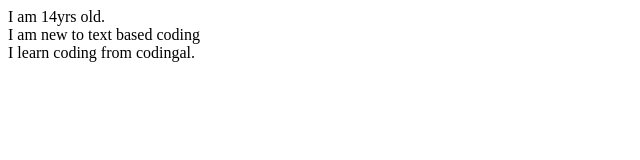
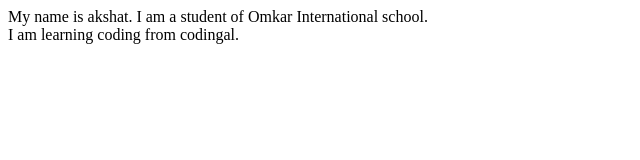
Before and after one commit to Akshat-2013/Webdeb_Codingal, a plain HTML site: page Lesson_1/New-acp.html in a window 1280 px wide. Shown: the whole page, without its empty margins (0-640 px from the left). Drawn offline with Linux system fonts and the light colour scheme.

Commit message:
added about me html page

```diff
--- a/Lesson_1/aboutme.html
+++ b/Lesson_1/New-acp.html
@@ -6,8 +6,8 @@
     <title>About myself</title>
 </head>
 <body>
-    I am 14yrs old. <br>
-    I am new to text based coding <br>
-    I learn coding from codingal.
+    My name is akshat. I am a student of Omkar International school. <br>
+    I am learning coding from codingal.
+
 </body>
 </html>
```
